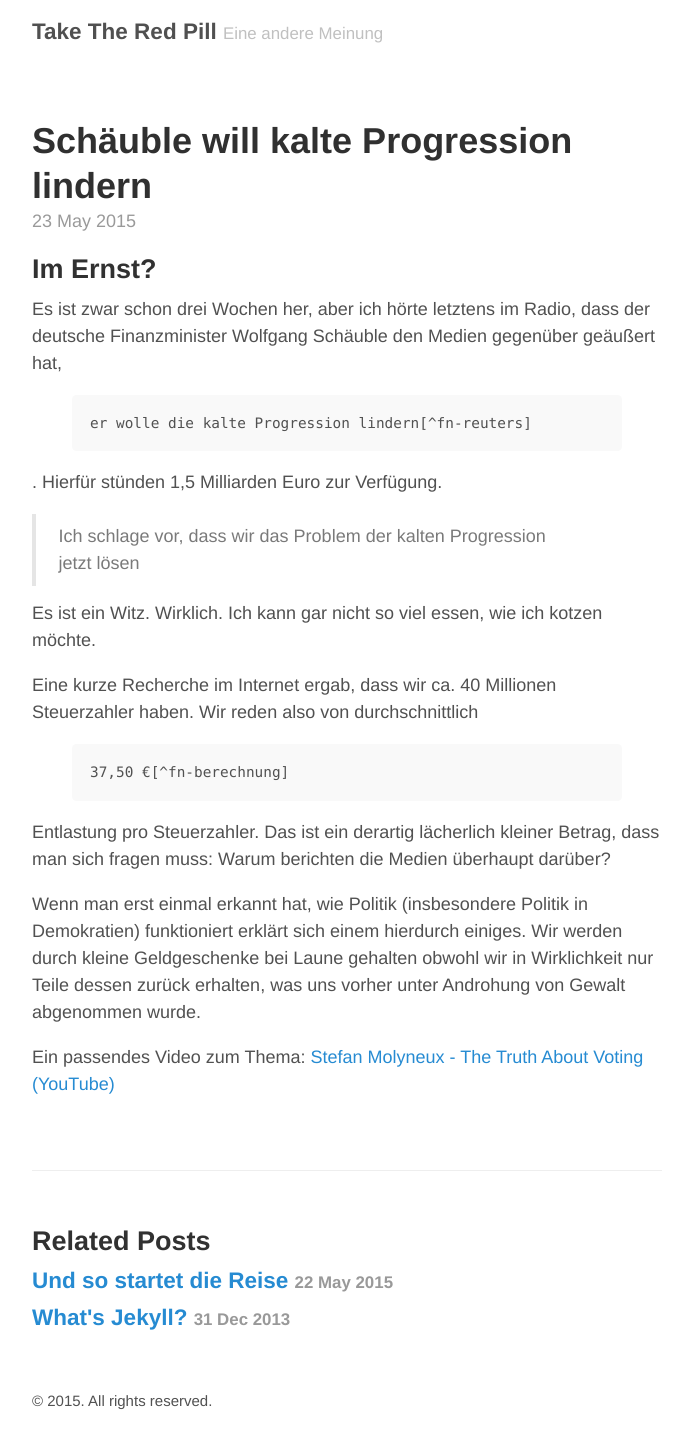
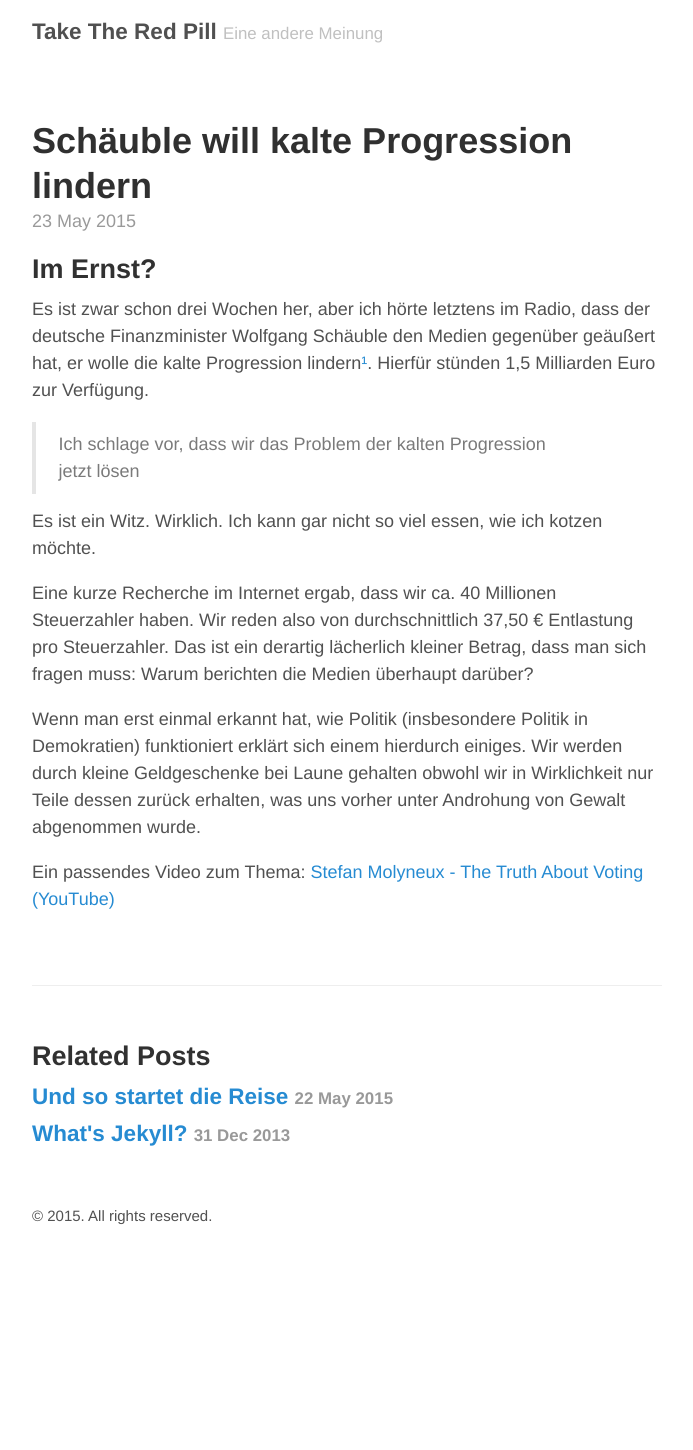
Before and after one commit to taketheredpill/taketheredpill.github.io, a Jekyll site: the page built from _posts/2015-05-23-kalte-progression.md, in a window 1280 px wide. Shown: the whole page, without its empty margins (293-986 px from the left). Built offline with Jekyll 4.4.1, drawn with Linux system fonts in a browser that asks for light colours; after the commit the page ends 1265 px from its top, so only the background shows below that.

Commit message:
footnotes

```diff
--- a/_posts/2015-05-23-kalte-progression.md
+++ b/_posts/2015-05-23-kalte-progression.md
@@ -6,18 +6,14 @@ title: Schäuble will kalte Progression lindern
 Im Ernst?
 -----
 
-Es ist zwar schon drei Wochen her, aber ich hörte letztens im Radio, dass der deutsche Finanzminister Wolfgang Schäuble den Medien gegenüber geäußert hat, {% highlight text %}er wolle die kalte Progression lindern[^fn-reuters]{% endhighlight %}. Hierfür stünden 1,5 Milliarden Euro zur Verfügung.
+Es ist zwar schon drei Wochen her, aber ich hörte letztens im Radio, dass der deutsche Finanzminister Wolfgang Schäuble den Medien gegenüber geäußert hat, er wolle die kalte Progression lindern[¹](http://de.reuters.com/article/topNews/idDEKBN0NS1T720150507). Hierfür stünden 1,5 Milliarden Euro zur Verfügung.
 
 > Ich schlage vor, dass wir das Problem der kalten Progression jetzt lösen
 
 Es ist ein Witz. Wirklich. Ich kann gar nicht so viel essen, wie ich kotzen möchte.
 
-Eine kurze Recherche im Internet ergab, dass wir ca. 40 Millionen Steuerzahler haben. Wir reden also von durchschnittlich {% highlight text %}37,50 €[^fn-berechnung]{% endhighlight %} Entlastung pro Steuerzahler. Das ist ein derartig lächerlich kleiner Betrag, dass man sich fragen muss: Warum berichten die Medien überhaupt darüber?
+Eine kurze Recherche im Internet ergab, dass wir ca. 40 Millionen Steuerzahler haben. Wir reden also von durchschnittlich 37,50 € Entlastung pro Steuerzahler. Das ist ein derartig lächerlich kleiner Betrag, dass man sich fragen muss: Warum berichten die Medien überhaupt darüber?
 
 Wenn man erst einmal erkannt hat, wie Politik (insbesondere Politik in Demokratien) funktioniert erklärt sich einem hierdurch einiges. Wir werden durch kleine Geldgeschenke bei Laune gehalten obwohl wir in Wirklichkeit nur Teile dessen zurück erhalten, was uns vorher unter Androhung von Gewalt abgenommen wurde.
 
 Ein passendes Video zum Thema: [Stefan Molyneux - The Truth About Voting (YouTube)](https://www.youtube.com/watch?v=igbBItLemsM)
-
-[^fn-reuters]: [http://de.reuters.com/article/topNews/idDEKBN0NS1T720150507](http://de.reuters.com/article/topNews/idDEKBN0NS1T720150507)
-
-[^fn-berechnung]: 1.500.000.000 : 40.000.000 = 37.5
```
